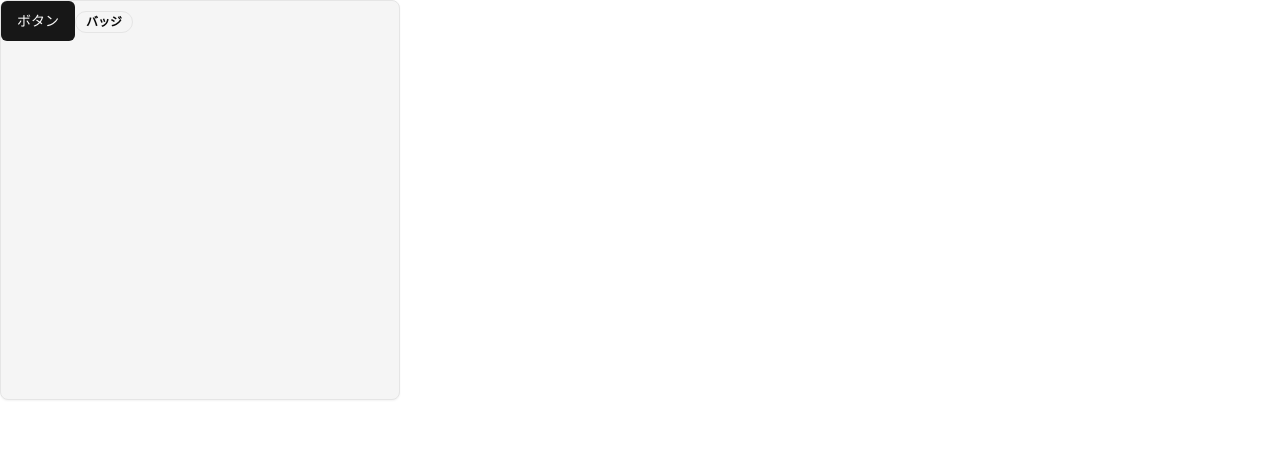
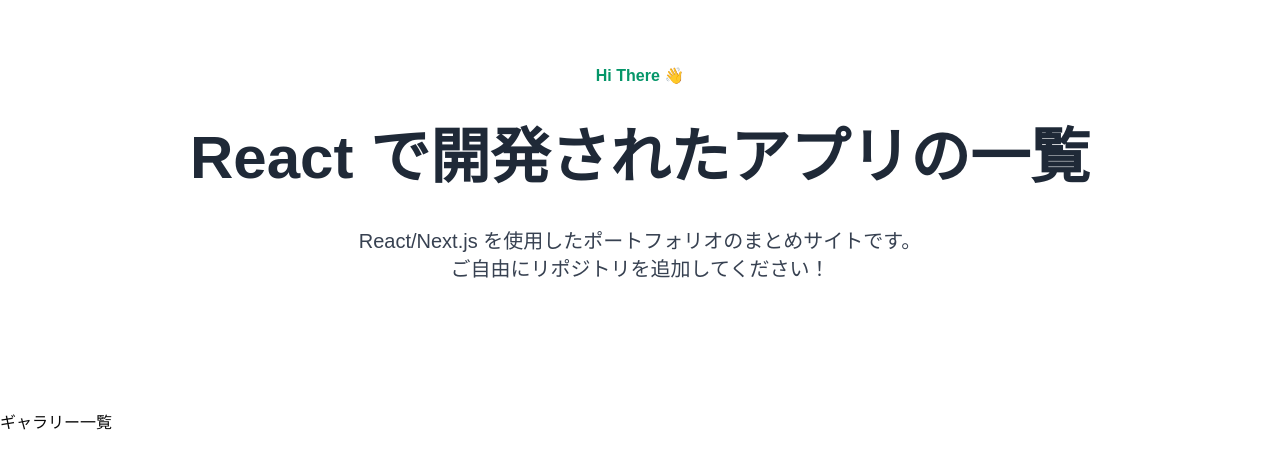
Before and after one commit to mori-tt/next_showcase, a Next.js app: page / in a window 1280 px wide. Shown: the top 468 px of the page. Built offline with nearby package versions, Linux system fonts and the light colour scheme.

Commit message:
サイトレイアウトの作成

```diff
--- /dev/null
+++ b/src/app/(pages)/(root)/_components/hero.tsx
@@ -0,0 +1,17 @@
+const Hero = () => {
+  return (
+    <section className="text-center space-y-8">
+      <p className="text-emerald-600 font-bold">Hi There 👋</p>
+      <h1 className="text-6xl leading-tight font-bold mb-4 text-gray-800 dark:text-gray-100">
+        React で開発されたアプリの一覧
+      </h1>
+      <p className="text-xl text-gray-700">
+        React/Next.js を使用したポートフォリオのまとめサイトです。
+        <br />
+        ご自由にリポジトリを追加してください！
+      </p>
+    </section>
+  );
+};
+
+export default Hero;
--- /dev/null
+++ b/src/app/(pages)/(root)/page.tsx
@@ -0,0 +1,11 @@
+import Hero from "./_components/hero";
+
+export default function Home() {
+  return (
+    <main className="space-y-32 pt-16">
+      {/* <p>ヒーローセクション</p> */}
+      <Hero />
+      <p>ギャラリー一覧</p>
+    </main>
+  );
+}
--- a/src/app/page.tsx
+++ /dev/null
@@ -1,12 +0,0 @@
-import { Badge } from "@/components/ui/badge";
-import { Button } from "@/components/ui/button";
-import { Card } from "@/components/ui/card";
-
-export default function Home() {
-  return (
-    <Card className="w-[400px] h-[400px] bg-muted ">
-      <Button>ボタン</Button>
-      <Badge variant="outline">バッジ</Badge>
-    </Card>
-  );
-}
```
